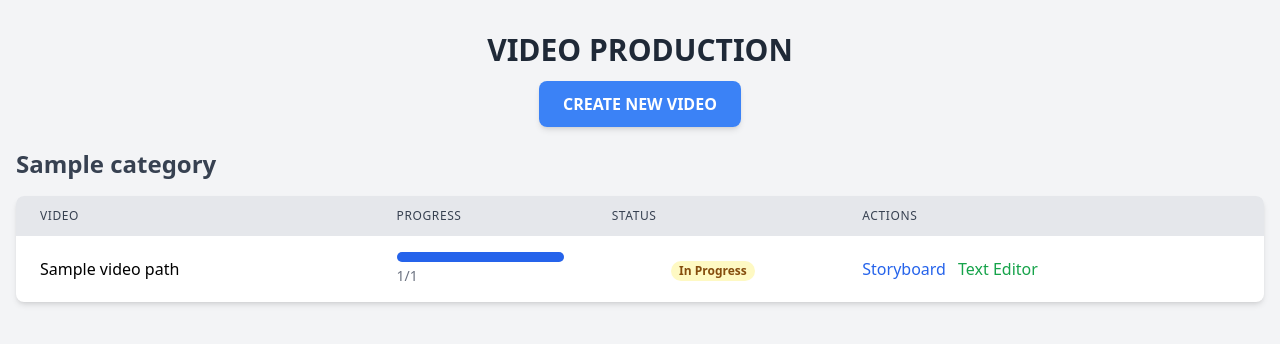
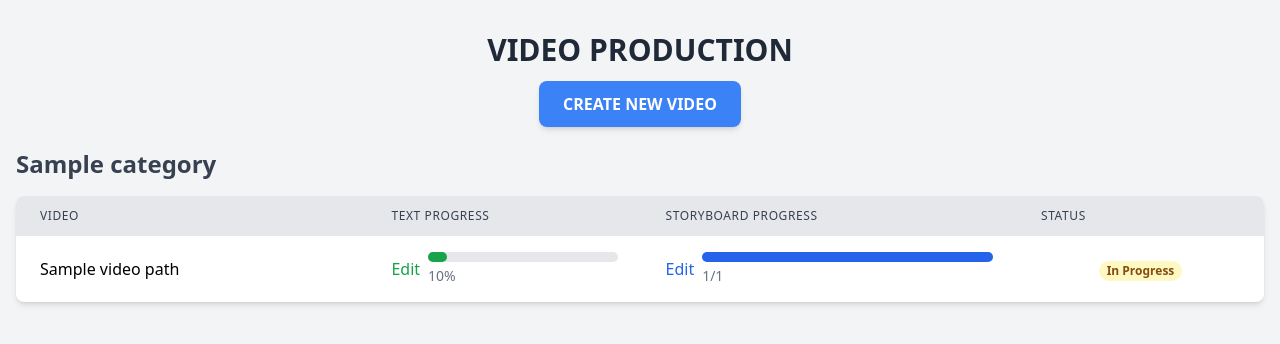
Before and after one commit to Brunvelop/autovid, a FastAPI app: template templates/index.html in a window 1280 px wide. Shown: the top 344 px of the page. Run offline with FastAPI, Linux system fonts and the light colour scheme; the template is opened without the code that fills it: most values are stand-ins (such as "Sample title", 1, 10 or a date in 2020); some libraries are stand-ins or nearby versions.

Commit message:
Feat: add new edit text option

```diff
--- a/templates/index.html
+++ b/templates/index.html
@@ -22,9 +22,9 @@
                         <thead>
                             <tr class="bg-gray-200 text-gray-700">
                                 <th class="px-6 py-3 text-left text-xs font-medium uppercase tracking-wider">Video</th>
-                                <th class="px-6 py-3 text-left text-xs font-medium uppercase tracking-wider">Progress</th>
+                                <th class="px-6 py-3 text-left text-xs font-medium uppercase tracking-wider">Text Progress</th>
+                                <th class="px-6 py-3 text-left text-xs font-medium uppercase tracking-wider">Storyboard Progress</th>
                                 <th class="px-6 py-3 text-left text-xs font-medium uppercase tracking-wider">Status</th>
-                                <th class="px-6 py-3 text-left text-xs font-medium uppercase tracking-wider">Actions</th>
                             </tr>
                         </thead>
                         <tbody class="divide-y divide-gray-200">
@@ -34,10 +34,36 @@
                                     {{ video_path.name }}
                                 </td>
                                 <td class="px-6 py-4 whitespace-nowrap">
-                                    <div class="w-full bg-gray-200 rounded-full h-2.5 dark:bg-gray-700">
-                                        <div class="bg-blue-600 h-2.5 rounded-full" style="width: {{ (status['images_completed'].count(True) / status['images_completed']|length) * 100 }}%"></div>
+                                    <div class="flex items-center">
+                                        <a href="{{ url_for('show_text', short_category=category, short_num=video_path.name) }}" class="text-green-600 hover:text-green-900 font-medium mr-2">
+                                            Edit
+                                        </a>
+                                        <div class="flex-grow">
+                                            <div class="w-full bg-gray-200 rounded-full h-2.5 dark:bg-gray-700">
+                                                <div class="bg-green-600 h-2.5 rounded-full" style="width: {{ status['text_progress'] * 100 }}%"></div>
+                                            </div>
+                                            <span class="text-sm text-gray-500 mt-1 block">
+                                                {% if status['text_progress'] == 1.0 %}
+                                                    Completed
+                                                {% else %}
+                                                    {{ (status['text_progress'] * 100)|round|int }}%
+                                                {% endif %}
+                                            </span>
+                                        </div>
                                     </div>
-                                    <span class="text-sm text-gray-500 mt-1 block">{{ status['images_completed'].count(True) }}/{{ status['images_completed']|length }}</span>
+                                </td>
+                                <td class="px-6 py-4 whitespace-nowrap">
+                                    <div class="flex items-center">
+                                        <a href="{{ url_for('show_storyboard', short_category=category, short_num=video_path.name) }}" class="text-blue-600 hover:text-blue-900 font-medium mr-2">
+                                            Edit
+                                        </a>
+                                        <div class="flex-grow">
+                                            <div class="w-full bg-gray-200 rounded-full h-2.5 dark:bg-gray-700">
+                                                <div class="bg-blue-600 h-2.5 rounded-full" style="width: {{ (status['images_completed'].count(True) / status['images_completed']|length) * 100 }}%"></div>
+                                            </div>
+                                            <span class="text-sm text-gray-500 mt-1 block">{{ status['images_completed'].count(True) }}/{{ status['images_completed']|length }}</span>
+                                        </div>
+                                    </div>
                                 </td>
                                 <td class="px-6 py-4 whitespace-nowrap text-center">
                                     {% if status['completed'] %}
@@ -50,14 +76,6 @@
                                         </span>
                                     {% endif %}
                                 </td>
-                                <td class="px-6 py-4 whitespace-nowrap">
-                                    <a href="{{ url_for('show_storyboard', short_category=category, short_num=video_path.name) }}" class="text-blue-600 hover:text-blue-900 font-medium mr-2">
-                                        Storyboard
-                                    </a>
-                                    <a href="{{ url_for('show_text', short_category=category, short_num=video_path.name) }}" class="text-green-600 hover:text-green-900 font-medium">
-                                        Text Editor
-                                    </a>
-                                </td>
                             </tr>
                             {% endfor %}
                         </tbody>
```
Also changed, not shown: UI_utils.py (+19 -2 lines).
